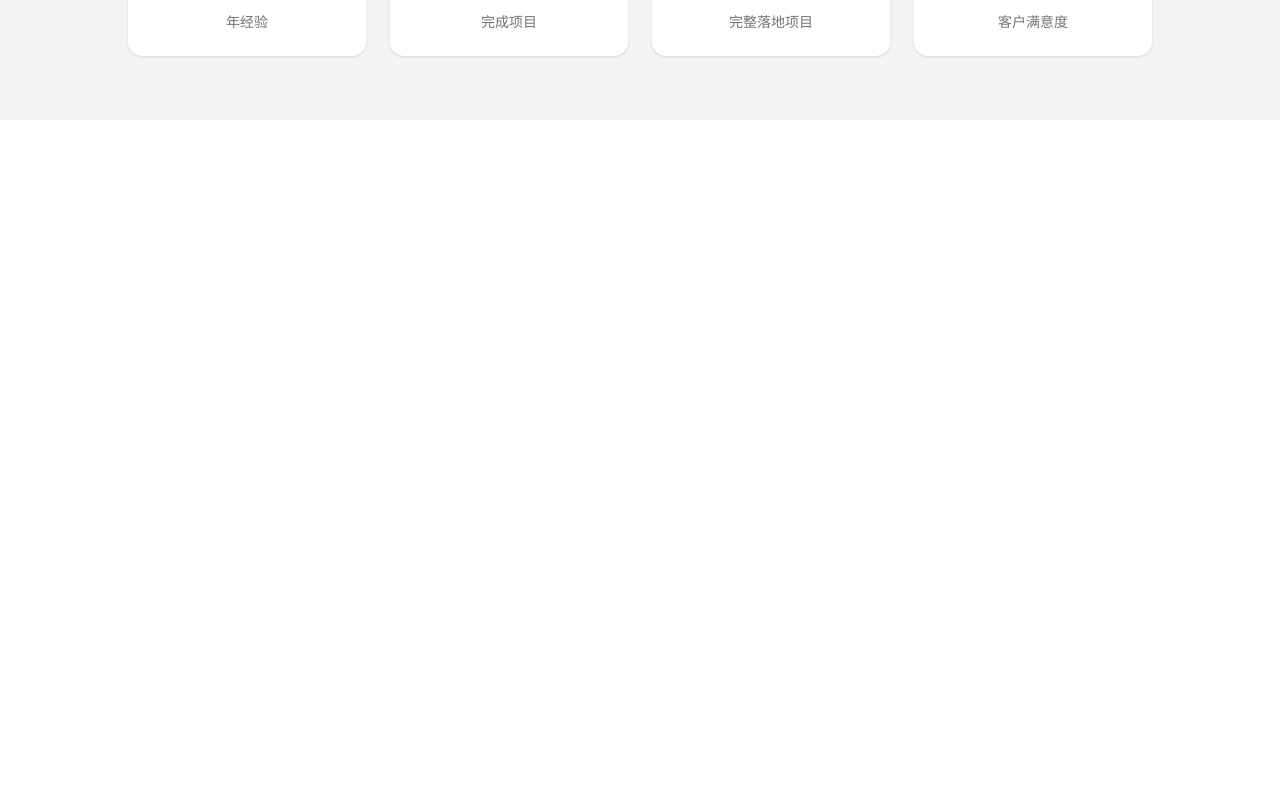
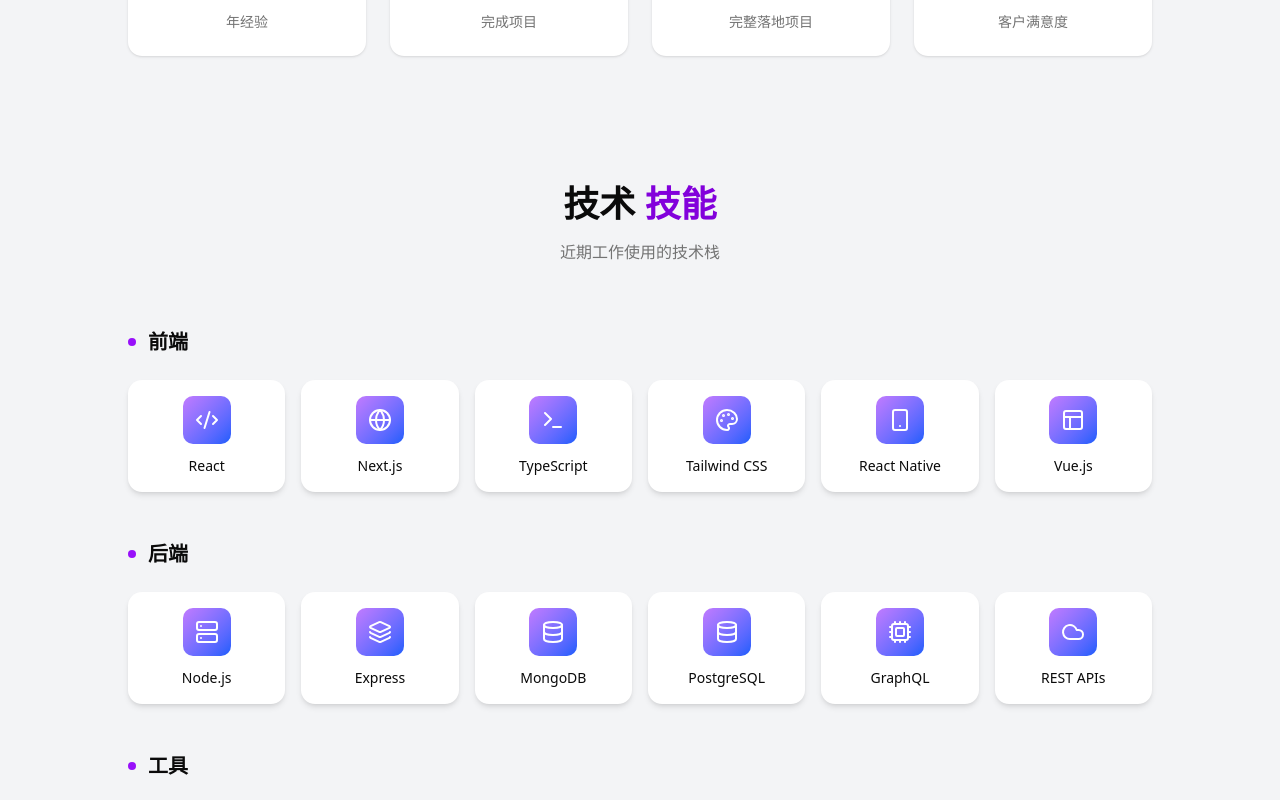
Before and after one commit to JimmyLJ/portfolio, a Next.js app: page / in a window 1280 px wide. Shown: the part 1620-2420 px from the top of the page. Before the commit the page ends 1740 px from the top, so only its background shows below. Built offline with nearby package versions, Linux system fonts and the light colour scheme.

Commit message:
完成页面“技能”部分

```diff
--- a/components/Home/Home.tsx
+++ b/components/Home/Home.tsx
@@ -1,11 +1,13 @@
 import Hero from "../Hero/Hero";
 import About from "../About/About";
+import Skills from "../Skills/Skills";
 
 export default function Home() {
   return (
     <div className="overflow-hidden">
       <Hero />
       <About />
+      <Skills />
     </div>
   );
 }
--- /dev/null
+++ b/components/Skills/SkillCard.tsx
@@ -0,0 +1,19 @@
+import { LucideIcon } from "lucide-react";
+
+interface Props {
+  name: string;
+  icon: LucideIcon;
+}
+
+const SkillCard = ({ icon: Icon, name }: Props) => {
+  return (
+    <div className="group relative bg-white dark:bg-purple-950 shadow-md rounded-xl p-4 flex flex-col items-center gap-3 cursor-pointer hover:scale-105 transition-all duration-300">
+      <div className="w-12 h-12 rounded-lg bg-linear-to-br from-purple-400 to-blue-600 flex items-center justify-center group-hover:from-purple-300 group-hover:to-blue-800 transition-all duration-300">
+        <Icon className="w-6 h-6 text-white" />
+      </div>
+      <span className="text-sm font-medium text-foreground">{name}</span>
+    </div>
+  );
+};
+
+export default SkillCard;
--- /dev/null
+++ b/components/Skills/Skills.tsx
@@ -0,0 +1,37 @@
+import { skillCategories } from "@/data";
+import SectionHeading from "../Helper/SectionHeading";
+import SkillCard from "./SkillCard";
+
+export default function Skills() {
+  return (
+    <div className="py-16 bg-gray-100 dark:bg-gray-950">
+      <SectionHeading
+        title_1="技术"
+        title_2="技能"
+        description="近期工作使用的技术栈"
+      />
+
+      <div className="mt-16 space-y-12 w-[80%] mx-auto">
+        {skillCategories.map((category) => {
+          return (
+            <div key={category.title}>
+              <h3 className="text-xl font-semibold mb-6 flex items-center gap-3">
+                <span className="w-2 h-2 rounded-full bg-purple-600"></span>
+                {category.title}
+              </h3>
+              <div className="grid grid-cols-2 sm:grid-cols-3 md:grid-cols-4 lg:grid-cols-6 gap-4">
+                {category.skills.map((skill, index) => {
+                  return (
+                    <div key={index}>
+                      <SkillCard name={skill.name} icon={skill.icon} />
+                    </div>
+                  );
+                })}
+              </div>
+            </div>
+          );
+        })}
+      </div>
+    </div>
+  );
+}
--- a/data.ts
+++ b/data.ts
@@ -32,7 +32,7 @@
   { icon: MapPin, text: "现居：武汉" },
   { icon: Briefcase, text: "接受武汉坐班或远程工作" },
   { icon: GraduationCap, text: "本科（非全日制）" },
-  { icon: Crosshair, text: "结果导向" },
+  { icon: Crosshair, text: "全栈开发" },
 ];
 
 export const userReviewData = [
@@ -211,7 +211,7 @@
 
 export const skillCategories = [
   {
-    title: "Frontend",
+    title: "前端",
     skills: [
       { name: "React", icon: Code2 },
       { name: "Next.js", icon: Globe },
@@ -222,7 +222,7 @@
     ],
   },
   {
-    title: "Backend",
+    title: "后端",
     skills: [
       { name: "Node.js", icon: Server },
       { name: "Express", icon: Layers },
@@ -233,7 +233,7 @@
     ],
   },
   {
-    title: "Tools & Others",
+    title: "工具",
     skills: [
       { name: "Git", icon: GitBranch },
       { name: "Docker", icon: Server },
```
